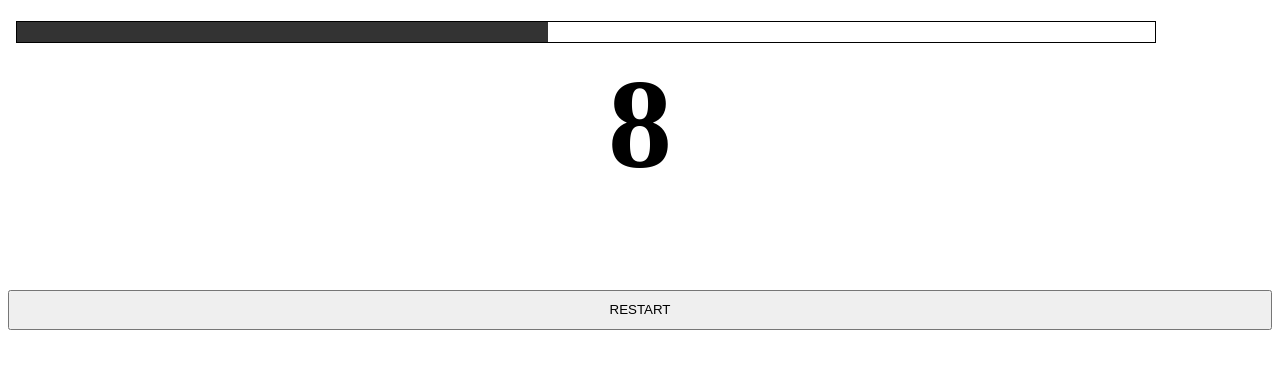
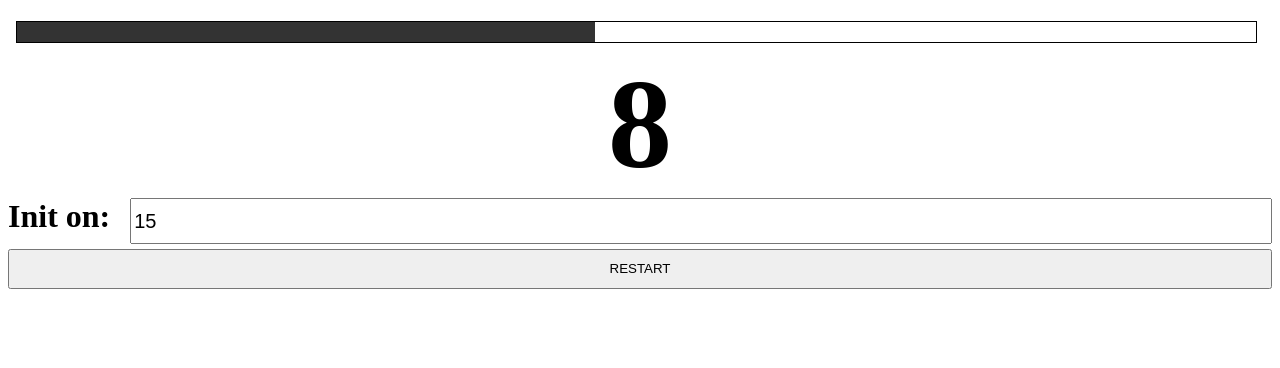
Before and after one commit to bonett/AngularAFondo, an Angular app: page / in a window 1280 px wide. Shown: the top 368 px of the page. Built offline with nearby package versions, Linux system fonts and the light colour scheme.

Commit message:
Counter refactor and I modified app.html, I use ngmodel, and add new  input

```diff
--- a/src/app/app.component.html
+++ b/src/app/app.component.html
@@ -1,12 +1,11 @@
 <h1>
-  <app-progress-bar
-    [progress]="counterProgress">
+  <app-progress-bar [progress]="counterProgress">
   </app-progress-bar>
-  <app-countdown
-    #countdown
-    [init]="totalCountdown"
-    (onDecrease)="updateProgress($event)"
-    (onComplete)="countdownFinished()">
-  </app-countdown>
+  <app-countdown #countdown [init]="totalCountdown" (onDecrease)="updateProgress($event)"
+    (onComplete)="countdownFinished()"></app-countdown>
+  <div class="initInput">
+    <label for="totalCountdown">Init on: </label>
+    <input id="totalCountdown" type="text" [(ngModel)]="totalCountdown">
+  </div>
   <button (click)="countdown.startCountdown(); counterProgress=0;">RESTART</button>
 </h1>
--- a/src/app/app.component.scss
+++ b/src/app/app.component.scss
@@ -1,8 +1,20 @@
 app-progress-bar {
-    width: 90%;
+    width: 98%;
 }
 
 button {
     width: 100%;
     height: 40px;
 }
+
+.initInput {
+    display: flex;
+
+    input {
+        margin-left: 20px;
+        height: 40px;
+        font-size: 20px;
+        flex: 1;
+        min-width: 50px;
+    }
+}
--- a/src/app/app.component.ts
+++ b/src/app/app.component.ts
@@ -10,7 +10,6 @@ export class AppComponent {
   counterProgress: number = 0;
   totalCountdown: number = 15;
 
-
   constructor() { }
 
   updateProgress($event) {
@@ -18,6 +17,6 @@ export class AppComponent {
   }
 
   countdownFinished() {
-    console.log('countodw has finished');
+    console.log("countdown has finished");
   }
 }
--- a/src/app/app.module.ts
+++ b/src/app/app.module.ts
@@ -1,6 +1,6 @@
 import { BrowserModule } from '@angular/platform-browser';
 import { NgModule } from '@angular/core';
-
+import { FormsModule } from '@angular/forms';
 import { AppComponent } from './app.component';
 import { ProgressBarComponent } from './progress-bar/progress-bar.component';
 import { CountdownComponent } from './countdown/countdown.component';
@@ -12,7 +12,8 @@ import { CountdownComponent } from './countdown/countdown.component';
     CountdownComponent
   ],
   imports: [
-    BrowserModule
+    BrowserModule,
+    FormsModule
   ],
   providers: [],
   bootstrap: [AppComponent]
--- a/src/app/countdown/countdown.component.ts
+++ b/src/app/countdown/countdown.component.ts
@@ -1,11 +1,12 @@
-import { Component, OnInit, Input, Output, EventEmitter } from '@angular/core';
+
+import { Component, Input, Output, OnInit, OnDestroy, OnChanges, EventEmitter } from '@angular/core';
 
 @Component({
   selector: 'app-countdown',
   templateUrl: './countdown.component.html',
   styleUrls: ['./countdown.component.scss']
 })
-export class CountdownComponent implements OnInit {
+export class CountdownComponent implements OnInit, OnDestroy, OnChanges {
 
   public counter: number = 0;
   private countdownTimerRef: any = null;
@@ -18,6 +19,15 @@ export class CountdownComponent implements OnInit {
   constructor() { }
 
   ngOnInit(): void {
+    this.startCountdown();
+  }
+
+  ngOnDestroy(): void {
+    this.clearTimeout();
+  }
+
+  ngOnChanges(changes): void {
+    console.log("init value updated to: ", changes.init.currentValue);
     this.startCountdown();
   }
 
@@ -37,7 +47,7 @@ export class CountdownComponent implements OnInit {
   }
 
   private clearTimeout() {
-    if(this.countdownTimerRef) {
+    if (this.countdownTimerRef) {
       clearTimeout(this.countdownTimerRef);
       this.countdownTimerRef = null;
     }
@@ -49,7 +59,8 @@ export class CountdownComponent implements OnInit {
 
     if (this.counter == 0) {
       this.onComplete.emit();
-    } else {
+    }
+    else {
       this.doCountdown();
     }
   }
```
